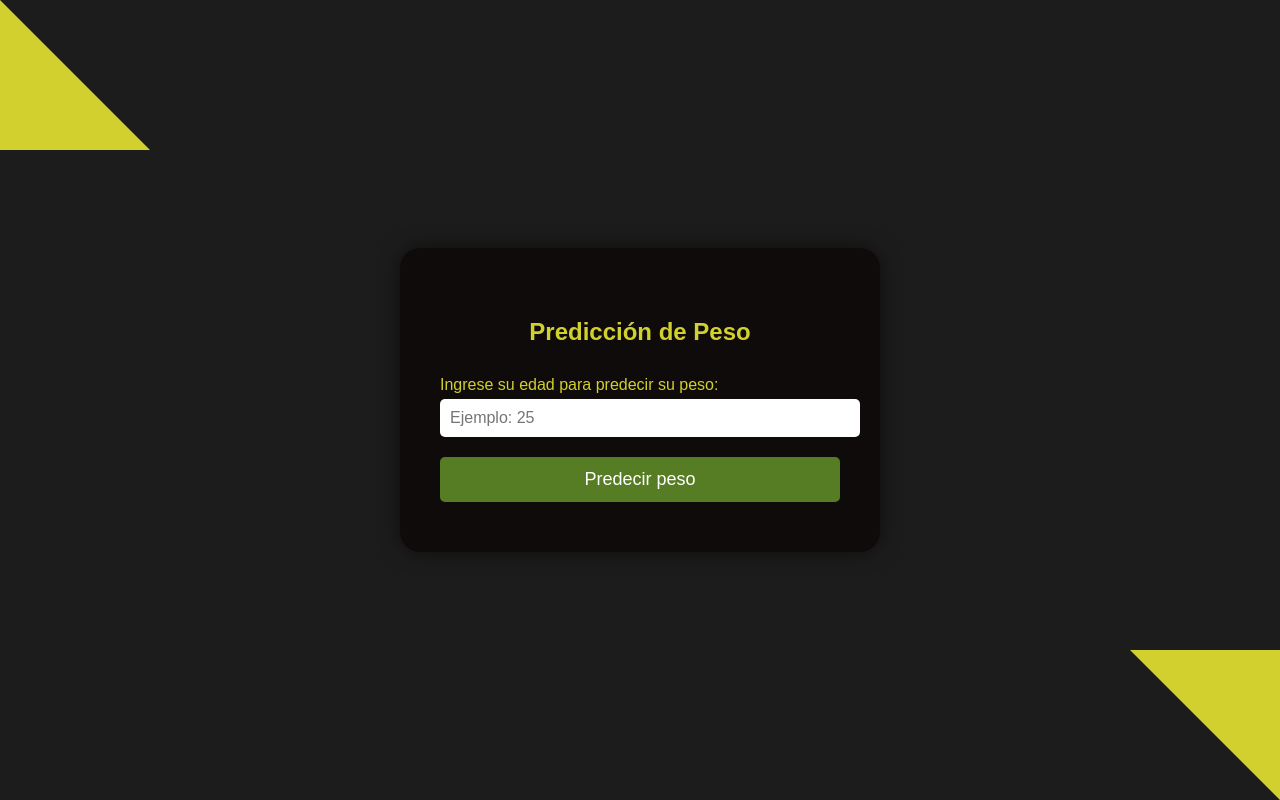
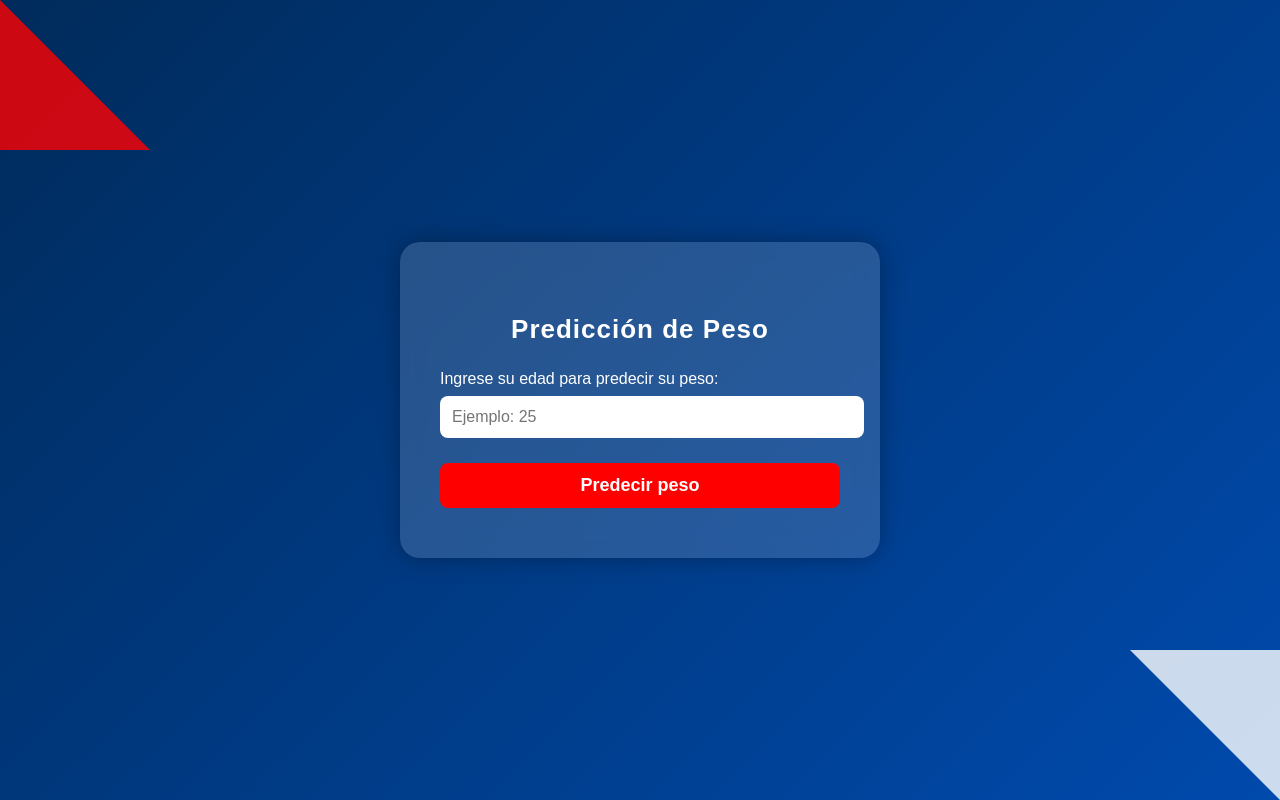
Before and after one commit to Karen0708-ak/entrenamiento, a Django app: page /aprend in a window 1280 px wide. Run offline with Django 5.2, Linux system fonts and the light colour scheme; some libraries are stand-ins or nearby versions.

Commit message:
Se mejoro la interfaz

```diff
--- a/Aplicaciones/Aprendizaje/templates/aprend.html
+++ b/Aplicaciones/Aprendizaje/templates/aprend.html
@@ -2,17 +2,19 @@
 <html lang="es">
 <head>
     <meta charset="UTF-8">
-    <title>Predicción de peso</title>
+    <title>Predicción de Peso</title>
     <script src="https://cdn.jsdelivr.net/npm/sweetalert2@11"></script>
     <style>
+        /* Fondo general */
         body {
-            font-family: Arial, sans-serif;
-            background-color: #1c1c1c;
+            font-family: "Arial", sans-serif;
+            background: linear-gradient(135deg, #002b5b, #004aad);
             margin: 0;
             height: 100vh;
             display: flex;
             justify-content: center;
             align-items: center;
+            overflow: hidden;
             position: relative;
         }
 
@@ -20,28 +22,32 @@
         .triangle-left {
             width: 0;
             height: 0;
-            border-left: 150px solid #d1d02e;
+            border-left: 150px solid #ff0000;
             border-top: 150px solid transparent;
             position: absolute;
             top: 0;
             left: 0;
+            opacity: 0.8;
         }
 
         .triangle-right {
             width: 0;
             height: 0;
-            border-right: 150px solid #d1d02e;
+            border-right: 150px solid #ffffff;
             border-bottom: 150px solid transparent;
             position: absolute;
             bottom: 0;
             right: 0;
+            opacity: 0.8;
         }
 
+        /* Caja del formulario */
         .container {
-            background-color: #0f0b0b;
+            background-color: rgba(255, 255, 255, 0.15);
+            backdrop-filter: blur(12px);
             padding: 50px 40px;
             border-radius: 20px;
-            box-shadow: 0 0 20px rgba(0,0,0,0.5);
+            box-shadow: 0 0 25px rgba(0, 0, 0, 0.3);
             text-align: center;
             width: 400px;
             position: relative;
@@ -49,25 +55,30 @@
         }
 
         h2 {
-            color: #d1d02e;
-            margin-bottom: 30px;
+            color: #ffffff;
+            margin-bottom: 25px;
+            font-size: 26px;
+            letter-spacing: 1px;
         }
 
         form label {
             display: block;
             text-align: left;
             font-size: 16px;
-            color: #d1d02e;
-            margin-bottom: 5px;
+            color: #ffffff;
+            margin-bottom: 8px;
         }
 
         form input[type="text"] {
             width: 100%;
-            padding: 10px;
-            margin-bottom: 20px;
-            border-radius: 5px;
+            padding: 12px;
+            margin-bottom: 25px;
+            border-radius: 8px;
             border: none;
             font-size: 16px;
+            outline: none;
+            background-color: #ffffff;
+            color: #002b5b;
         }
 
         .btn {
@@ -75,14 +86,27 @@
             padding: 12px;
             font-size: 18px;
             border: none;
-            border-radius: 5px;
-            background-color: #567d23;
+            border-radius: 8px;
+            background-color: #ff0000;
             color: white;
+            font-weight: bold;
             cursor: pointer;
+            transition: all 0.3s ease;
         }
 
         .btn:hover {
-            background-color: #46611a;
+            background-color: #cc0000;
+            transform: scale(1.05);
+        }
+
+        /* Animación suave */
+        @keyframes fadeIn {
+            from { opacity: 0; transform: translateY(-15px); }
+            to { opacity: 1; transform: translateY(0); }
+        }
+
+        .container {
+            animation: fadeIn 1s ease-in-out;
         }
     </style>
 </head>
@@ -93,7 +117,7 @@
     <div class="container">
         <h2>Predicción de Peso</h2>
 
-        <form method="POST" action="{% url 'predecir_peso' %}">
+        <form method="POST" action="#">
             {% csrf_token %}
             <label for="edad">Ingrese su edad para predecir su peso:</label>
             <input type="text" name="edad" id="edad" required placeholder="Ejemplo: 25">
@@ -106,12 +130,12 @@
         {% for mensaje in messages %}
         <script>
           Swal.fire({
-            title: "Aviso",
+            title: "Resultado",
             text: "{{ mensaje }}",
             icon: "info",
-            background: "#1c1c1c",
+            background: "#002b5b",
             color: "#ffffff",
-            confirmButtonColor: "#d1d02e"
+            confirmButtonColor: "#ff0000"
           });
         </script>
         {% endfor %}
```
Also changed, not shown: Aplicaciones/Aprendizaje/migrations/0001_initial.py (added), db.sqlite3 (added).
